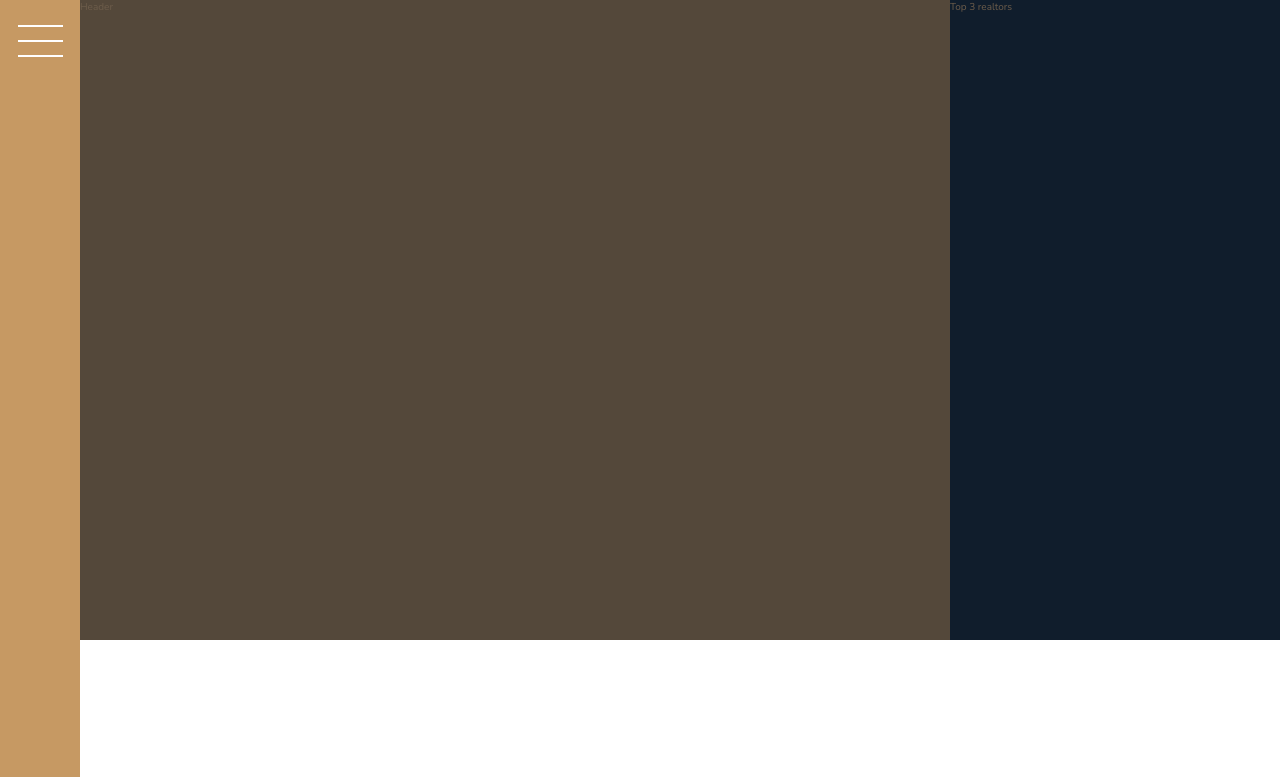
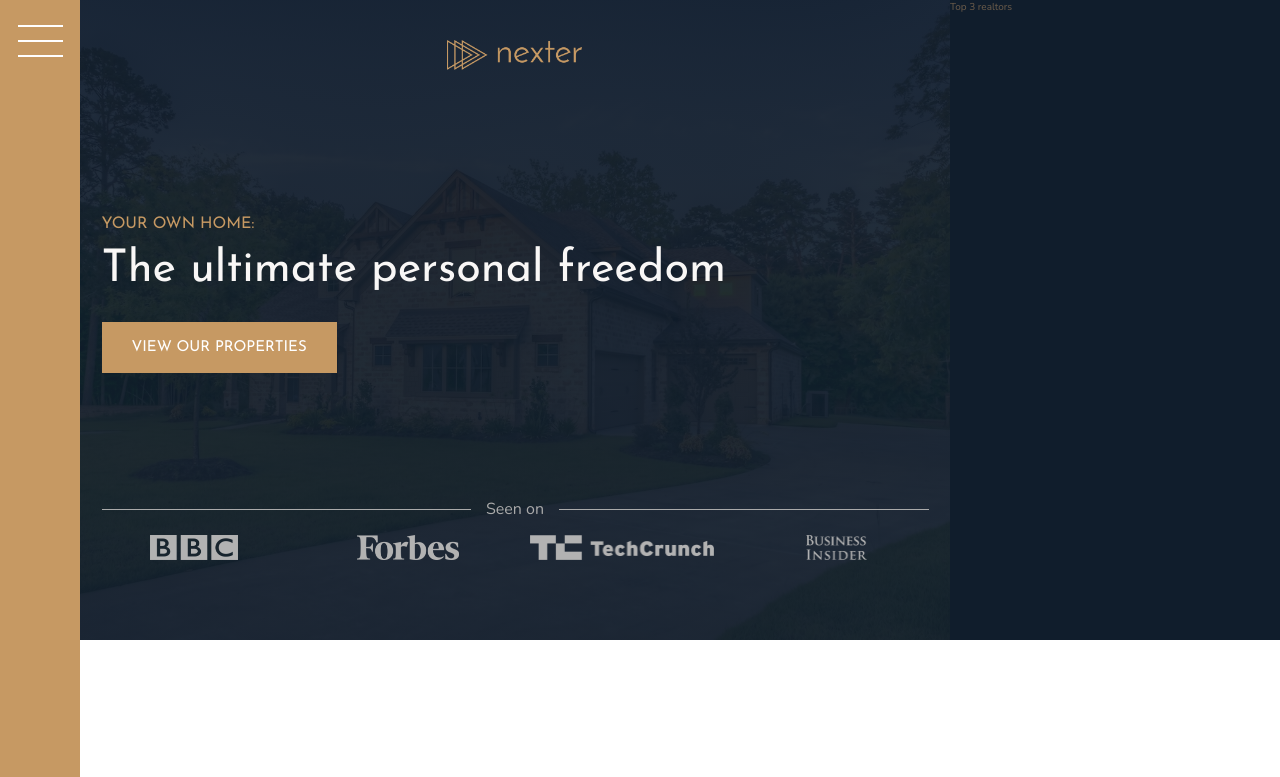
Before and after one commit to CoderKristi/Nexter_udemy, a website: page index.html in a window 1280 px wide. Shown: the top 777 px of the page. Drawn offline with nearby package versions, Linux system fonts and the light colour scheme.

Commit message:
Header section added

```diff
--- a/index.html
+++ b/index.html
@@ -19,7 +19,20 @@
     <div class="sidebar">
       <button class="nav-btn"></button>
     </div>
-    <header class="header">Header</header>
+
+    <header class="header">
+      <img src="img/logo.png" alt="Nexter logo" class="header__logo" />
+      <h3 class="heading-3">Your own home:</h3>
+      <h1 class="heading-1">The ultimate personal freedom</h1>
+      <button class="btn header__btn">View our properties</button>
+      <div class="header__seenon-text">Seen on</div>
+      <div class="header__seenon-logos">
+        <img src="img/logo-bbc.png" alt="Seen on logo 1" />
+        <img src="img/logo-forbes.png" alt="Seen on logo 2" />
+        <img src="img/logo-techcrunch.png" alt="Seen on logo 3" />
+        <img src="img/logo-bi.png" alt="Seen on logo 4" />
+      </div>
+    </header>
     <div class="realtors">Top 3 realtors</div>
 
     <section class="features">
--- a/sass/_header.scss
+++ b/sass/_header.scss
@@ -1,4 +1,59 @@
 .header {
   background-color: $color-grey-dark-1;
   grid-column: full-start/col-end 6;
+  background-image: linear-gradient(
+      rgba($color-secondary, 0.93),
+      rgba($color-secondary, 0.93)
+    ),
+    url(../img/hero.jpeg);
+  background-size: cover;
+  background-position: center;
+  padding: 8rem;
+  padding-top: 4rem;
+
+  display: grid;
+  grid-template-rows: 1fr min-content 6rem 1fr;
+  grid-template-columns: max-content;
+  grid-row-gap: 1.5rem;
+  justify-content: center;
+
+  &__logo {
+    height: 3rem;
+    justify-self: center;
+  }
+
+  &__btn {
+    align-self: start;
+    justify-self: start;
+  }
+
+  &__seenon-text {
+    display: grid;
+    grid-template-columns: 1fr max-content 1fr;
+    grid-column-gap: 1.5rem;
+    align-items: center;
+
+    font-size: 1.6rem;
+    color: $color-grey-light-2;
+
+    &::before,
+    &:after {
+      content: "";
+      height: 1px;
+      display: block;
+      background-color: currentColor;
+    }
+  }
+
+  &__seenon-logos {
+    display: grid;
+    grid-template-columns: repeat(4, 1fr);
+    grid-column-gap: 3rem;
+    justify-items: center;
+
+    img {
+      height: 25px;
+      filter: brightness(70%);
+    }
+  }
 }
--- a/sass/_typography.scss
+++ b/sass/_typography.scss
@@ -5,6 +5,9 @@
 
 .heading-1 {
   @extend %heading;
+  font-size: 4.5rem;
+  color: $color-grey-light-1;
+  line-height: 1;
 }
 
 .heading-2 {
```
Also changed, not shown: sass/main.css, 1 other file.
